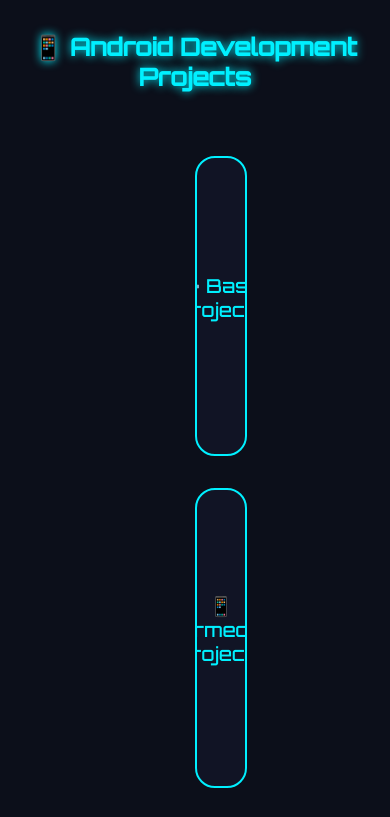
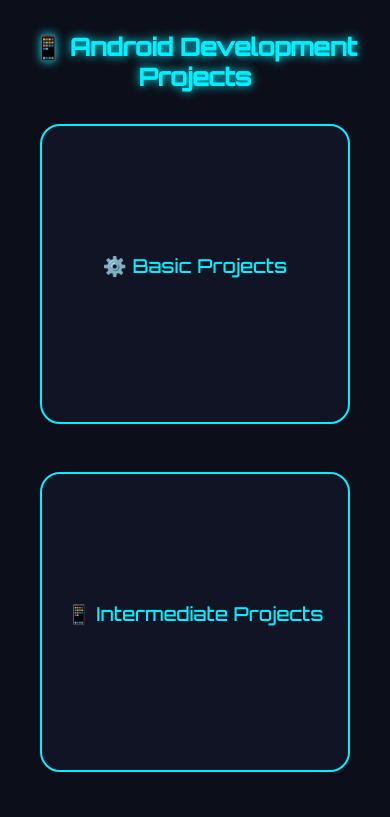
Before and after one commit to chavikant/Career_Anna, a plain HTML site: page android.html in a window 390 px wide. Shown: the top 817 px of the page. Drawn offline with Linux system fonts and the light colour scheme.

Commit message:
respomsive

```diff
--- a/android.html
+++ b/android.html
@@ -29,19 +29,23 @@
   text-shadow: 0 0 10px #00f0ff;
 }
 
+/* Card Container */
 .card-container {
   display: flex;
   justify-content: center;
   flex-wrap: wrap;
   gap: 2rem;
-      margin-top: 2rem;
+  width: 100%;
 }
 
+/* Flip Card */
 .flip-card {
   background: transparent;
   width: 280px;
   height: 320px;
   perspective: 1000px;
+  margin-bottom: 1rem;
+  flex-shrink: 0;
 }
 
 .flip-card-inner {
@@ -79,14 +83,17 @@
 .flip-card-back {
   background-color: #161b30;
   transform: rotateY(180deg);
+  overflow-y: auto;
 }
 
+/* Card Title */
 .card-title {
   font-size: 1.5rem;
   margin-bottom: 1rem;
   text-align: center;
 }
 
+/* Dropdown Button */
 .project-toggle {
   background: #00f0ff;
   border: none;
@@ -100,6 +107,9 @@
   font-family: 'Orbitron', sans-serif;
   font-size: 1rem;
   transition: all 0.3s ease;
+  white-space: nowrap;
+  overflow: hidden;
+  text-overflow: ellipsis;
 }
 
 .project-toggle:hover {
@@ -107,6 +117,7 @@
   box-shadow: 0 0 10px #00f0ff;
 }
 
+/* Dropdown Content */
 .project-dropdown {
   max-height: 0;
   overflow: hidden;
@@ -137,6 +148,9 @@
   font-weight: bold;
   font-size: 0.95rem;
   transition: all 0.3s ease;
+  white-space: nowrap;
+  overflow: hidden;
+  text-overflow: ellipsis;
 }
 
 .project-dropdown a:hover {
@@ -146,6 +160,7 @@
   box-shadow: 0 0 10px #00f0ff;
 }
 
+/* Back Button */
 .back-home-btn {
   display: inline-block;
   margin-top: 50px;
@@ -164,6 +179,8 @@
   transform: scale(1.05);
   box-shadow: 0 0 20px #00f0ff;
 }
+
+ /* Responsive Styling */
 
 @media (max-width: 1200px) {
   .flip-card {
@@ -216,6 +233,9 @@
     font-size: 1.5rem;
   }
 }
+
+
+
   </style>
 </head>
 <body>
```
Lines whose indentation alone changed are shown as unchanged.
